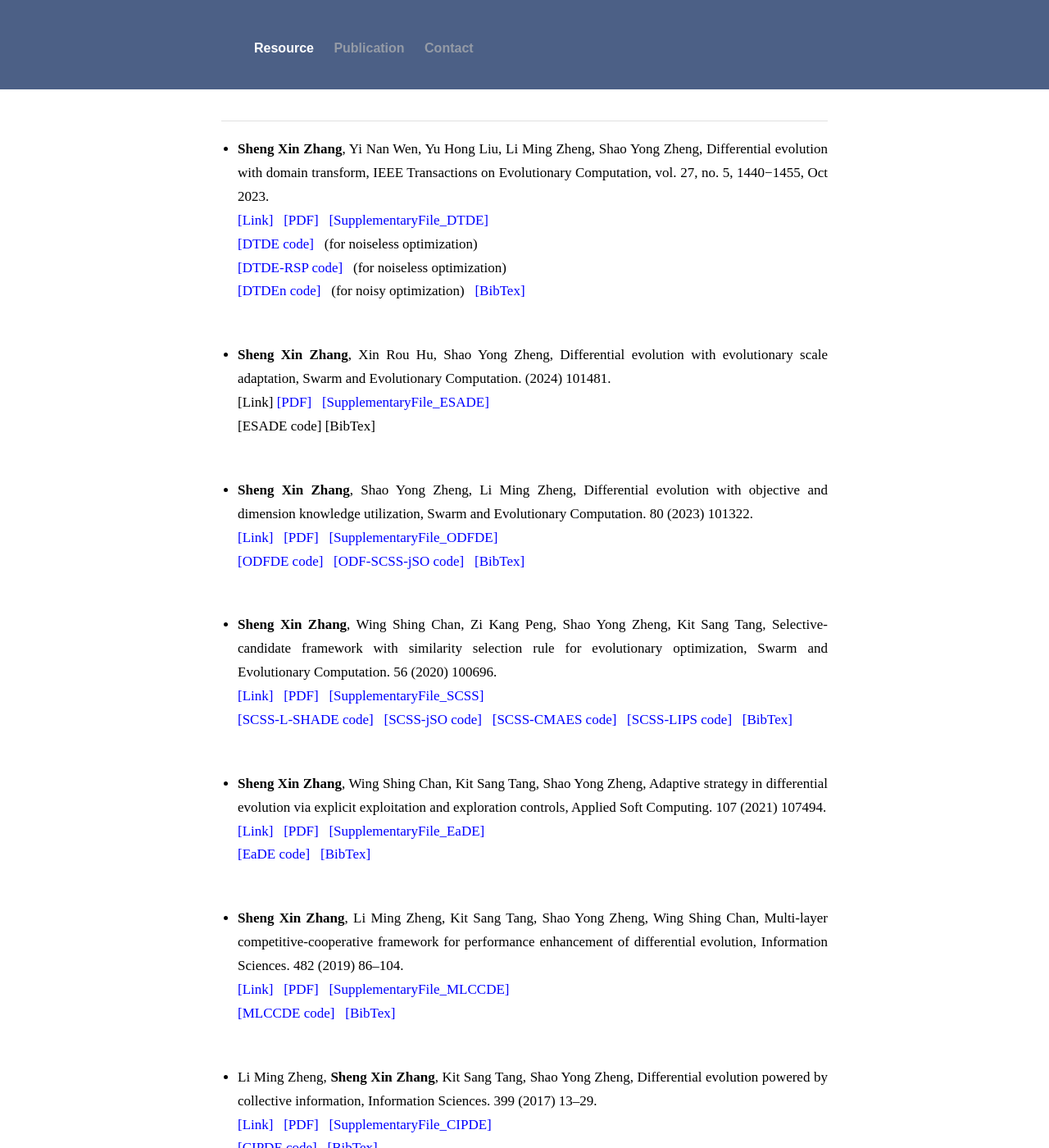
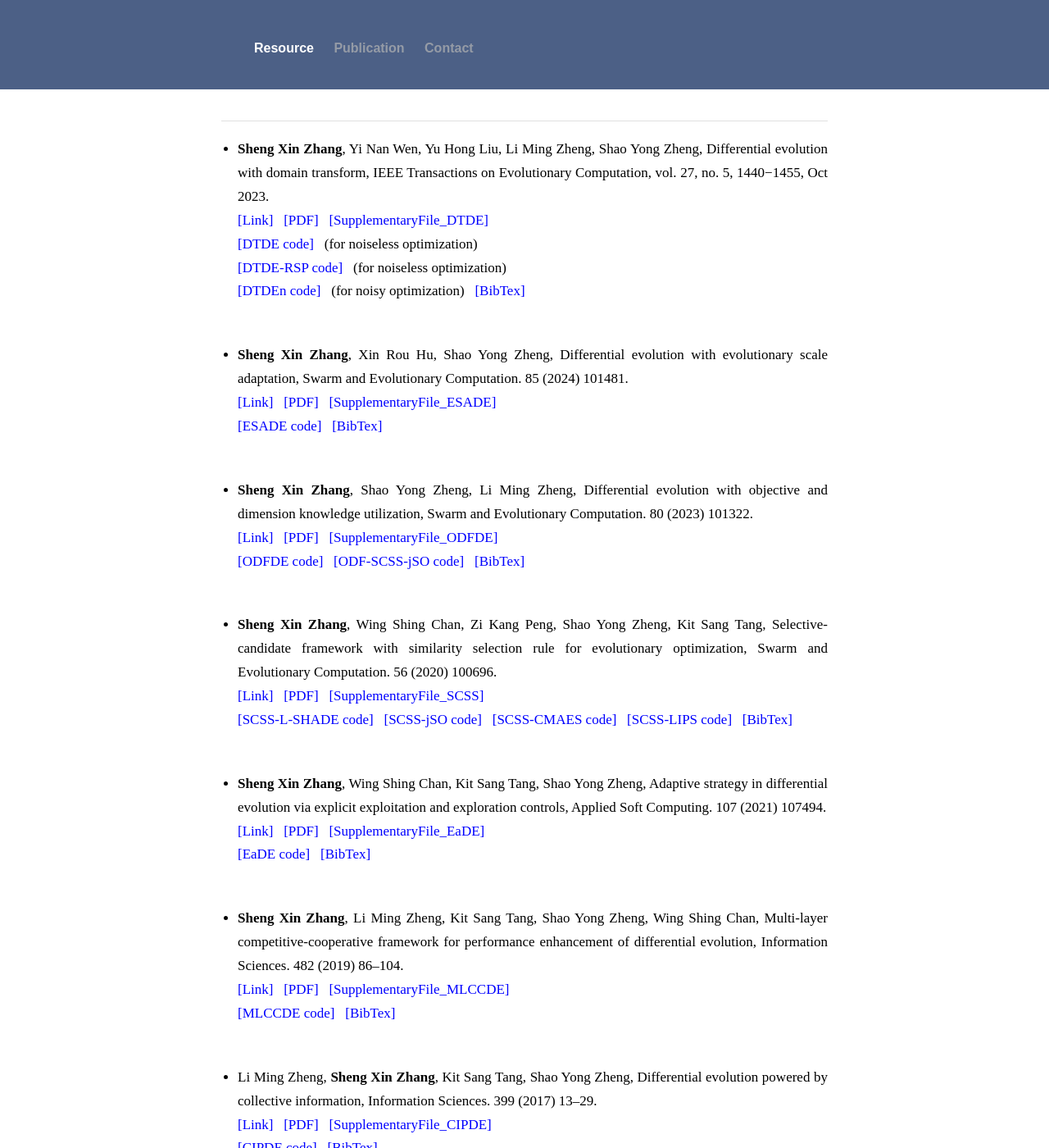
Before and after one commit to zsxhomepage/zsxhomepage.github.io, a Jekyll site: the page built from index.html, in a window 1280 px wide and 1400 px high. Shown: the whole window at 82% size. Built offline with Jekyll 4.4.1, drawn with Linux system fonts in a browser that asks for light colours; some of the changed text lies outside the part shown.

Commit message:
update ESADE

```diff
--- a/index.html
+++ b/index.html
@@ -33,15 +33,16 @@ layout: default
 
 	 <li>
 		<div class="content">
-	     <b> Sheng Xin Zhang</b>, Xin Rou Hu, Shao Yong Zheng, Differential evolution with evolutionary scale adaptation, </a> </span> Swarm and Evolutionary Computation.  (2024) 101481.
+	     <b> Sheng Xin Zhang</b>, Xin Rou Hu, Shao Yong Zheng, Differential evolution with evolutionary scale adaptation, </a> </span> Swarm and Evolutionary Computation.  85 (2024) 101481.
 		 <br>
-		 [Link]
+		 <span class="link_face"> <a href="https://doi.org/10.1016/j.swevo.2024.101481">[Link] </a> </span>  &nbsp
 		 <span class="link_face"> <a href="https://zsxhomepage.github.io/pdf/ESADE.pdf">[PDF] </a> </span>  &nbsp
 		 <span class="link_face"> <a href="https://zsxhomepage.github.io/pdf/Supplemental_file_ESADE.pdf">[SupplementaryFile_ESADE] </a> </span>
 		 <br>
-         [ESADE code] [BibTex]
+		 <span class="link_face"> <a href="https://zsxhomepage.github.io/code/ESADE.zip">[ESADE code] </a> </span>  &nbsp
+		 <span class="link_face"> <a href="https://zsxhomepage.github.io/bib/ESADE.bib">[BibTex] </a> </span>  &nbsp
+
 		 <br>
-
 
 		</div>
 	</li>
```
Also changed, not shown: other parts of index.html (+1 -1 lines), bib/ESADE.bib (+5 -6 lines), 1 other file.
